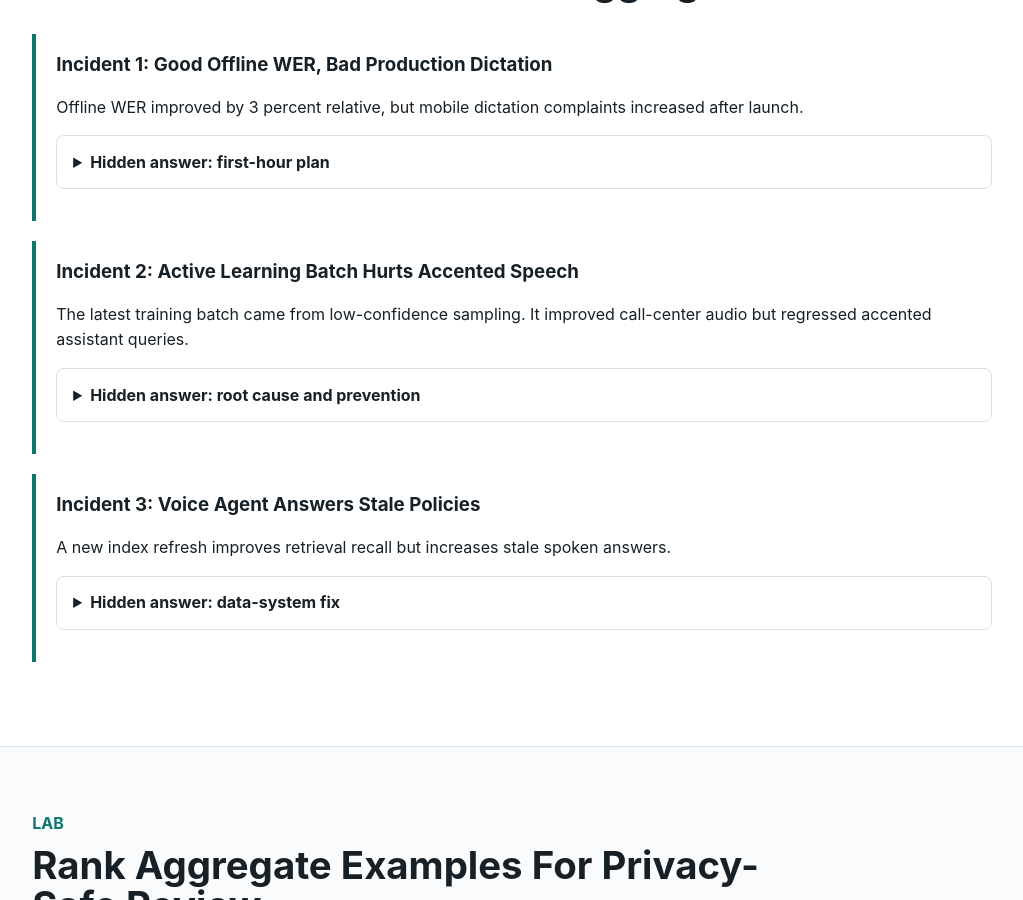
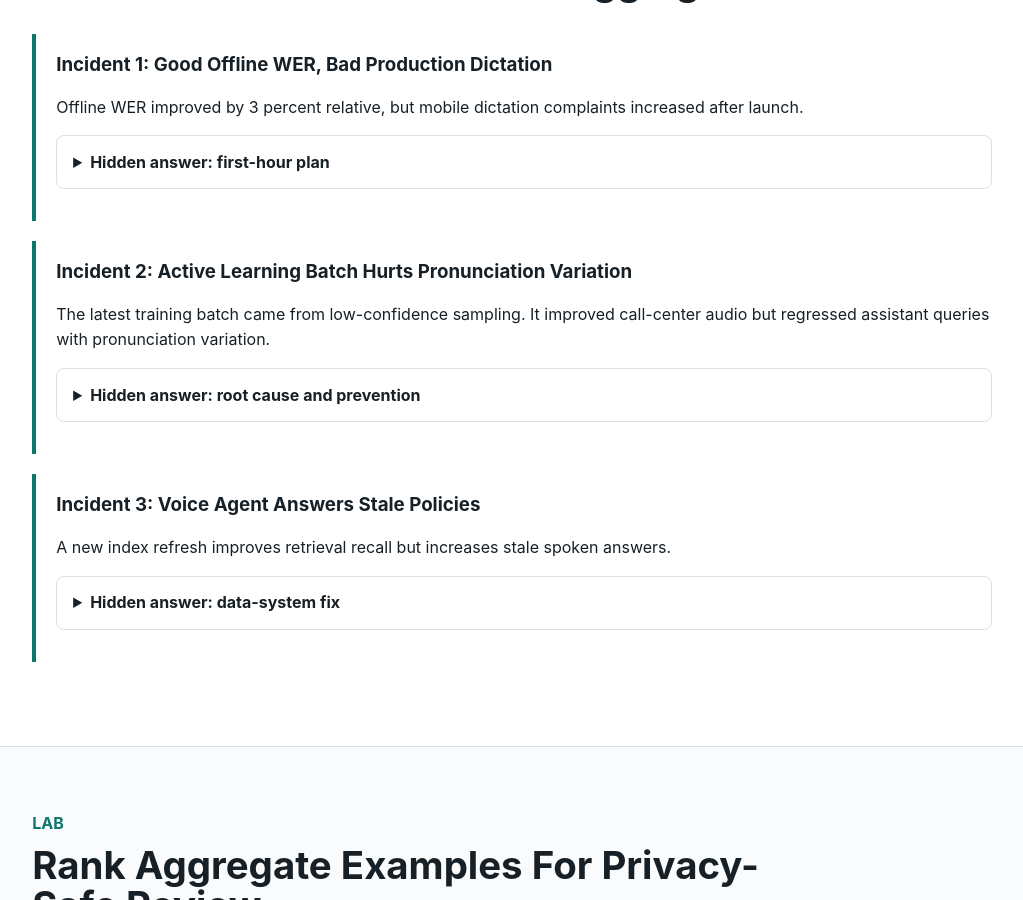
Before and after one commit to kennethli319/kennethli319.github.io, a Jekyll site: the page audio-text-ml-course/lessons/speech-data-flywheel-active-learning.html, which Jekyll copies as it is, in a window 1280 px wide and 900 px high, scrolled down 3575 px. Shown: the whole window, without its empty margins (19-1042 px from the left). Built offline with Jekyll 4.4.1, drawn with Linux system fonts in a browser that asks for light colours.

Commit message:
Clarify speech data flywheel slice guidance

```diff
--- a/audio-text-ml-course/lessons/speech-data-flywheel-active-learning.html
+++ b/audio-text-ml-course/lessons/speech-data-flywheel-active-learning.html
@@ -261,18 +261,20 @@
         </details>
       </article>
       <article class="prompt">
-        <h3>Incident 2: Active Learning Batch Hurts Accented Speech</h3>
+        <h3>Incident 2: Active Learning Batch Hurts Pronunciation Variation</h3>
         <p>
           The latest training batch came from low-confidence sampling. It
-          improved call-center audio but regressed accented assistant queries.
+          improved call-center audio but regressed assistant queries with
+          pronunciation variation.
         </p>
         <details class="qa">
           <summary>Hidden answer: root cause and prevention</summary>
           <p>
             The sampler likely shifted the training distribution without slice
-            caps or weighting review. Add stratified sampling, per-slice
+            caps or weighting review. Add stratified sampling, approved
+            aggregate or consented pronunciation-variation slices, per-slice
             regression budgets, active-learning batch manifests, and an eval
-            gate that protects accented assistant traffic.
+            gate that protects launch-critical assistant traffic.
           </p>
         </details>
       </article>
```
